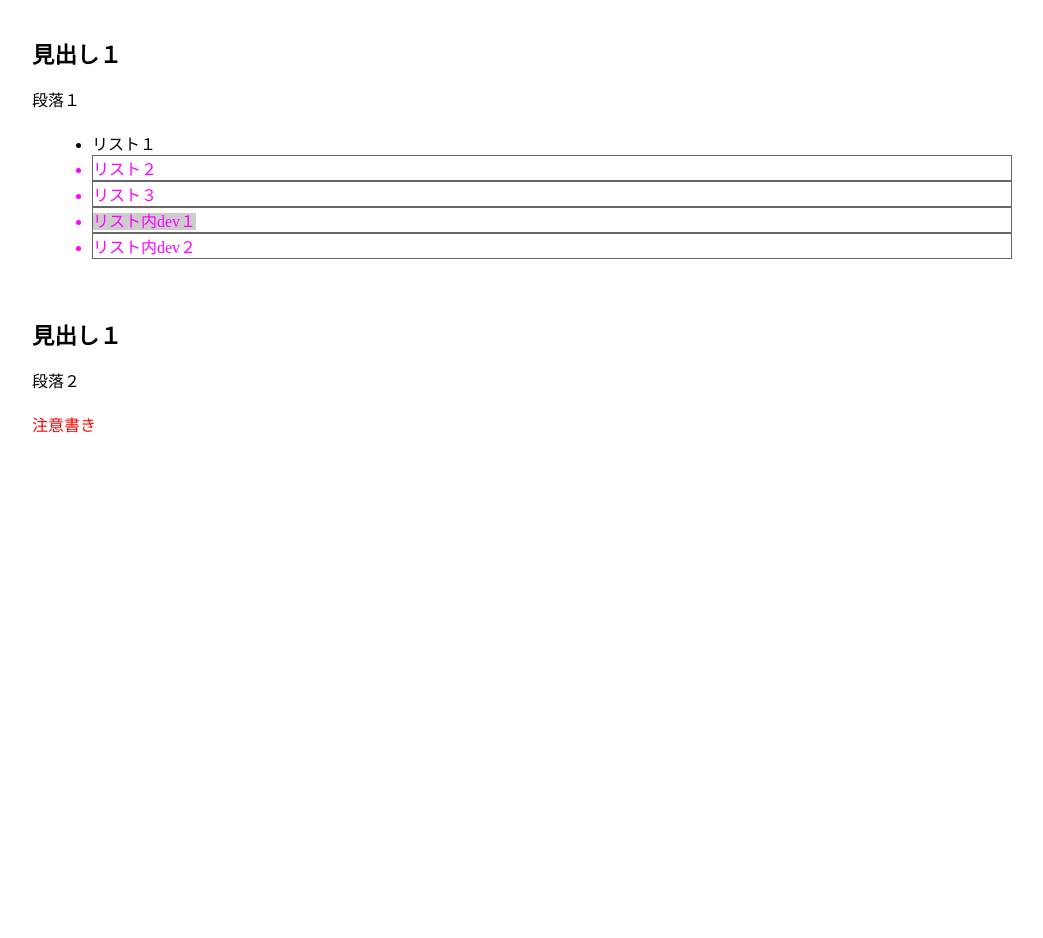
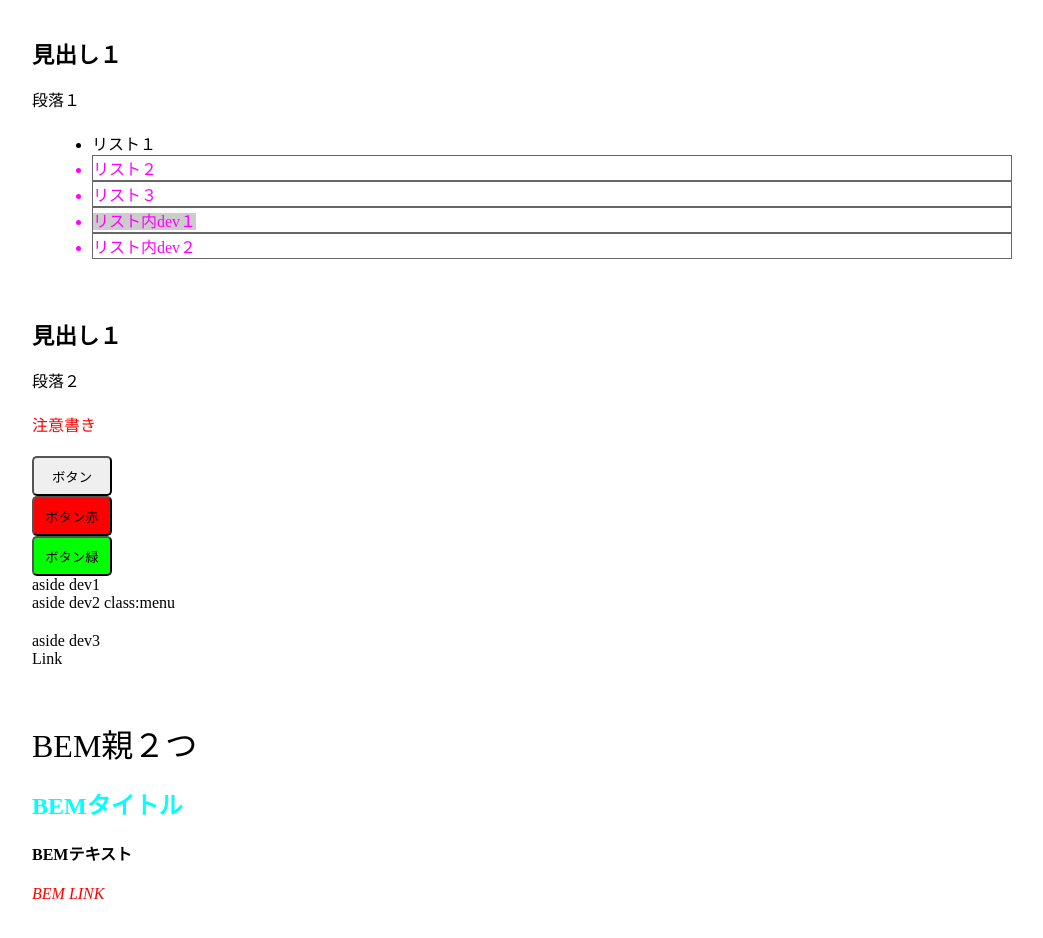
Before and after one commit to SS-520/SassStudy, a website: page index.html in a window 1280 px wide. Shown: the whole page, without its empty margins (118-1161 px from the left). Before the commit the page ends 800 px from the top, so only its background shows below. Drawn offline with Linux system fonts and the light colour scheme.

Commit message:
親セレクタ参照方法

```diff
--- a/index.html
+++ b/index.html
@@ -5,9 +5,11 @@
     <meta name="viewport" content="width=device-width, initial-scale=1.0" />
     <link rel="stylesheet" href="/css/lecture11.css" />
     <link rel="stylesheet" href="/css/lecture12.css" />
+    <link rel="stylesheet" href="/css/lecture13.css" />
     <title>Udemy Sass Sample</title>
   </head>
-  <body>
+  <body id="top">
+    <!-- lecture13.css用に id:top追加 -->
     <main id="main">
       <section>
         <h1>見出し１</h1>
@@ -26,7 +28,31 @@
         <h1>見出し１</h1>
         <p>段落２</p>
         <p class="note">注意書き</p>
+        <!-- lecture13.css用↓ -->
+        <button class="btn">ボタン</button>
+        <button class="btn red">ボタン赤</button>
+        <button class="btn green">ボタン緑</button>
+        <aside>
+          <dev>aside dev1</dev>
+          <dev class="menu">aside dev2 class:menu</dev>
+          <dev>aside dev3</dev>
+          <a>Link</a>
+        </aside>
       </section>
+      <!-- BEM記法でクラスを命名した場合-->
+      <section class="about">
+        <div class="about">
+          <p class="about__item">BEM親２つ</p>
+        </div>
+        <div class="about__item">
+          <h2 class="about__item-ttl">BEMタイトル</h2>
+          <p class="about__item-txt">BEMテキスト</p>
+          <a href="#" class="about__item-link about__item-link--red"
+            >BEM LINK</a
+          >
+        </div>
+      </section>
+      <!-- lecture13.css用↑ -->
     </main>
   </body>
 </html>
--- /dev/null
+++ b/scss/lecture13.scss
@@ -0,0 +1,77 @@
+/* 親セレクタの参照方法 */
+// 親クラスを表す="&"を用いる
+
+.btn {
+  display: block;
+  border-radius: 5px;
+  width: 80px;
+  height: 40px;
+
+  // .btnかつ.redの書き方
+  &.red {
+    background: #f00;
+  }
+  &.green {
+    background: #0f0;
+  }
+}
+
+/* 親セレクタを辿る */
+aside {
+  width: 240px;
+
+  // 子要素→ネスト
+  dev {
+    display: block;
+  }
+  .menu {
+    margin-bottom: 20px;
+  }
+
+  // 親セレクタを子要素側から指定
+  // css→ body#top aside
+  // 指定したい親セレクタ &（大元のセレクタを＆に代える）
+  body#top & {
+    width: 300px;
+  }
+}
+
+a {
+  text-decoration: none;
+
+  // 擬似クラス
+  // a:hover{}
+  &:hover {
+    text-decoration: underline;
+  }
+}
+
+/* BEM記法で命名したセレクタ */
+.about {
+  width: 500px;
+
+  // 親セレクタ参照は複数使用可能→任意の段階まで深くできる
+  & & &__item {
+    font-size: xx-large;
+  }
+
+  // about__itemを表す
+  &__item {
+    margin-bottom: 20px;
+
+    // about__item-***を表す
+    &-ttl {
+      color: #0ff;
+    }
+    &-txt {
+      font-weight: bold;
+    }
+    &-link {
+      font-style: italic;
+
+      &--red {
+        color: #f00;
+      }
+    }
+  }
+}
```
Also changed, not shown: css/lecture13.css (added), 1 other file.
